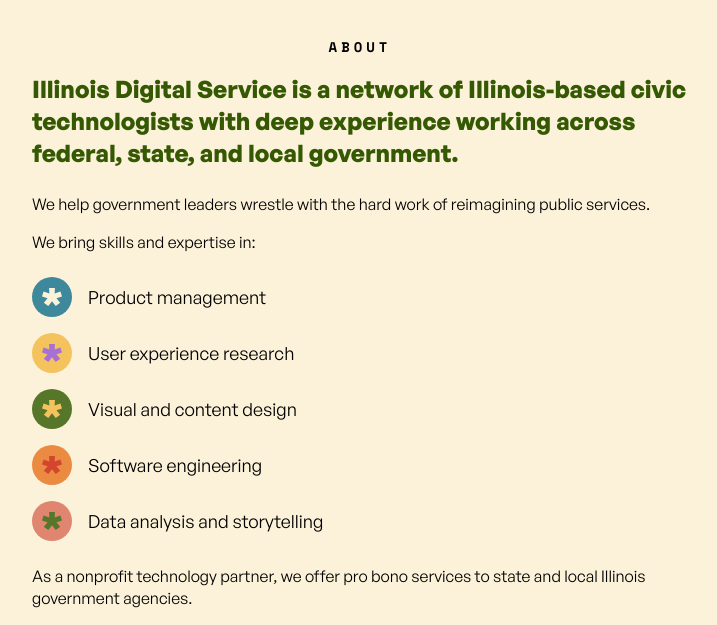
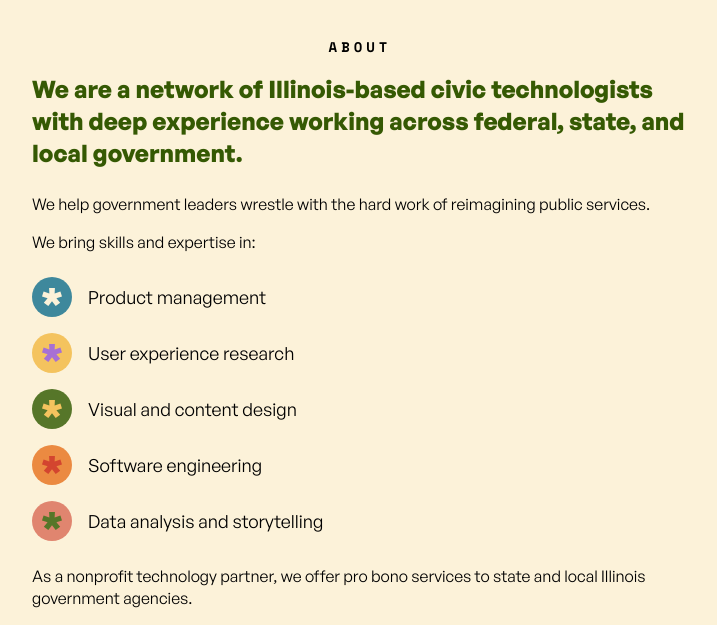
Before and after one commit to Illinois-Digital-Service/ilds-website, a Jekyll site: the page built from about.md, in a window 1280 px wide and 900 px high, cut to the strip 275-900 px from the top of the window. Shown: the whole strip, without its empty margins (280-997 px from the left). Built offline with Jekyll 4.4.1, drawn with Linux system fonts in a browser that asks for light colours; some web fonts are replaced.

Commit message:
Even shorter and sweeter

```diff
--- a/about.md
+++ b/about.md
@@ -15,7 +15,7 @@
   <section class="about-section">
     <div class="container">
       <h2 class="label">ABOUT</h2>
-      <p class="lead">Illinois Digital Service is a network of Illinois-based civic technologists with deep experience working across federal, state, and local government.</p>
+      <p class="lead">We are a network of Illinois-based civic technologists with deep experience working across federal, state, and local government.</p>
       <p>We help government leaders wrestle with the hard work of reimagining public services.</p>
       <p>We bring skills and expertise in:</p>
 
```
